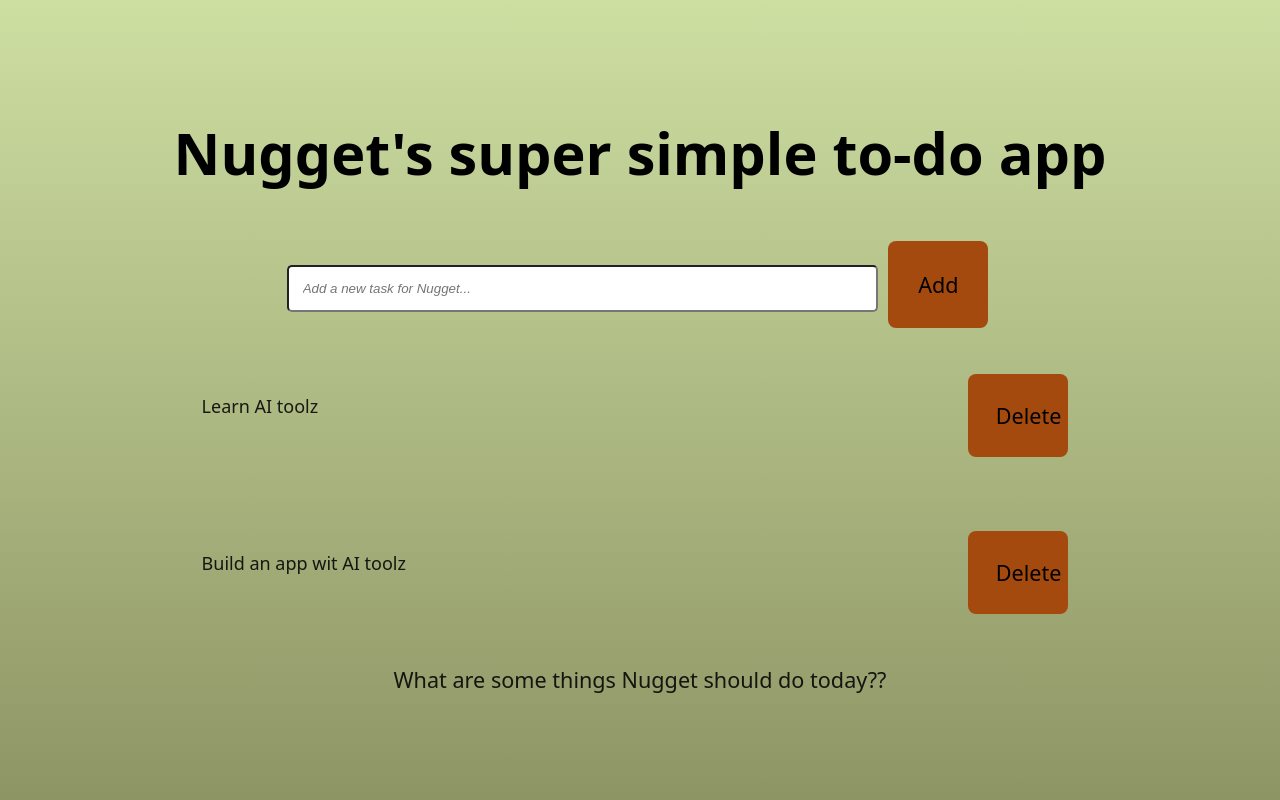
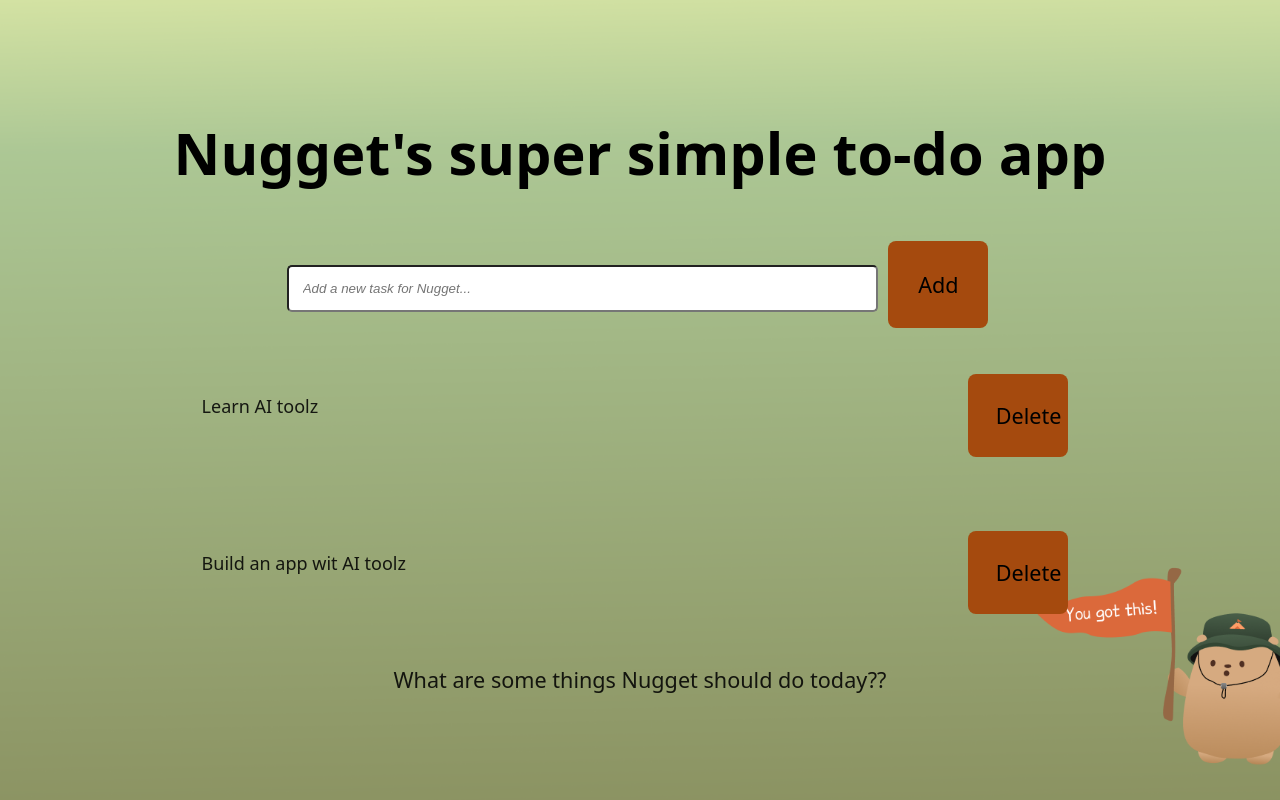
Before and after one commit to a-hc-chiang/HackCamp-2025-intro-to-vibe-coding, a React (Vite) app: page / in a window 1280 px wide. Built offline with nearby package versions, Linux system fonts and the light colour scheme; a web font is replaced by a local one.

Commit message:
styling exercise completed

```diff
--- a/index.html
+++ b/index.html
@@ -2,7 +2,7 @@
 <html lang="en">
   <head>
     <meta charset="UTF-8" />
-    <link rel="icon" type="image/svg+xml" href="/vite.svg" />
+    <link rel="icon" type="image/svg+xml" href="/icon.png" />
     <meta name="viewport" content="width=device-width, initial-scale=1.0" />
     <title>intro-to-vibe-coding.json</title>
     <link rel="preconnect" href="https://fonts.googleapis.com">
--- a/src/App.jsx
+++ b/src/App.jsx
@@ -35,7 +35,7 @@ export default function App() {
   };
 
   return (
-    <div>
+    <div className='to-do-app-container'>
       <h1>Nugget's super simple to-do app</h1>
       <div className='input-new-todo'>
         <input
--- a/src/components/ToDoItem.jsx
+++ b/src/components/ToDoItem.jsx
@@ -1,4 +1,3 @@
-import React from 'react';
 import '../App.css';
 
 export default function ToDoItem({ todo, onToggle, onDelete }) {
--- a/src/index.css
+++ b/src/index.css
@@ -5,7 +5,11 @@
 
   color-scheme: light dark;
   color: rgba(0, 0, 0, 0.87);
-  background: linear-gradient(to bottom, #cedfa2, #8e9565);
+  background-image: url('./assets/background-image.png');
+  background-size: cover;
+  background-position: center;
+  background-repeat: no-repeat;
+  background-attachment: fixed;
 
   font-synthesis: none;
   text-rendering: optimizeLegibility;
```
Also changed, not shown: public/icon.png (added), src/assets/background-image.png.
